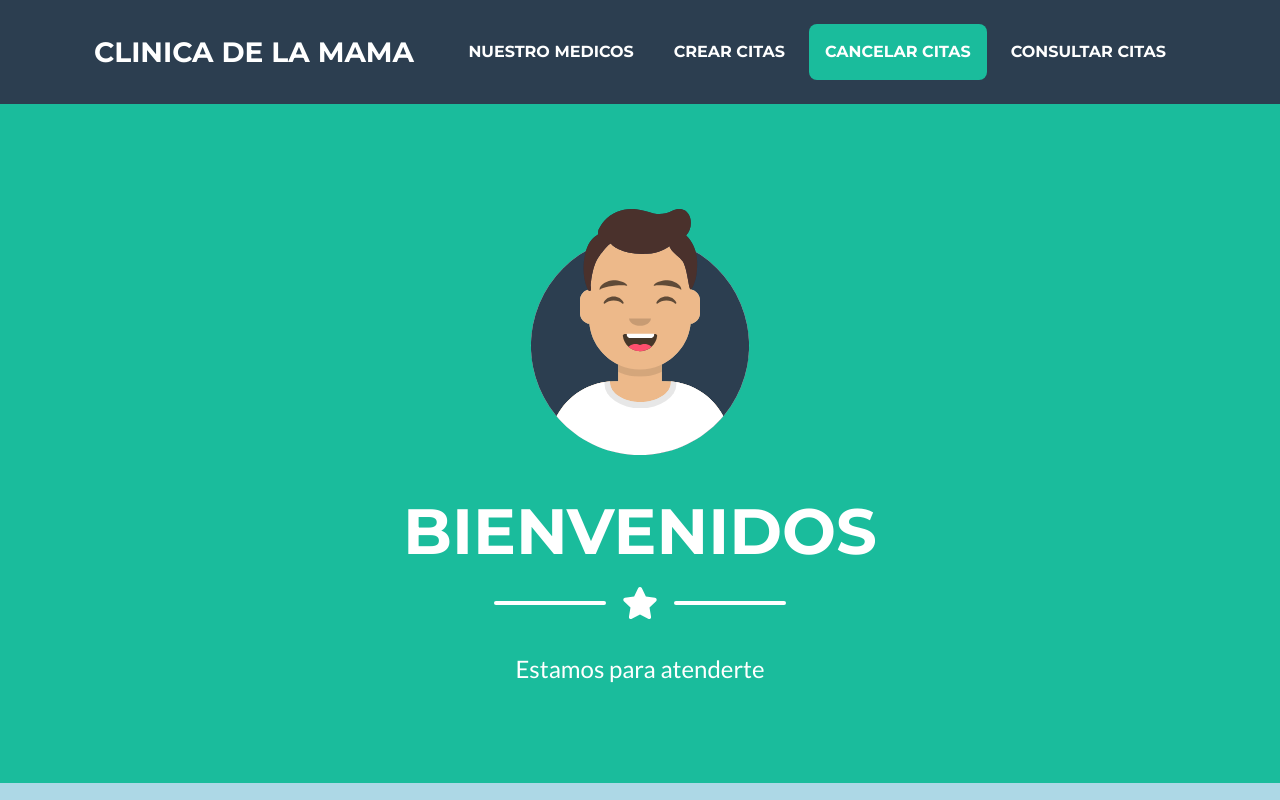
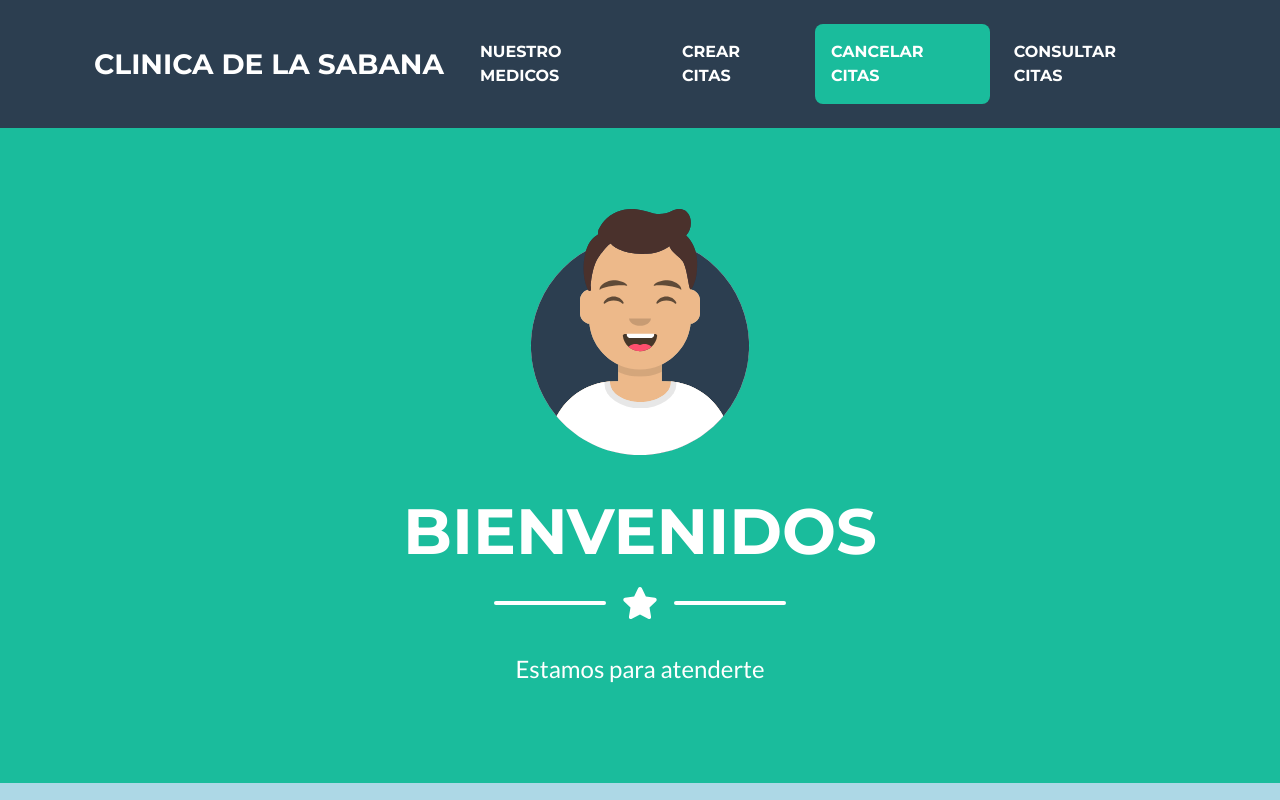
Before and after one commit to augustoecji/ProyectoClinica, a plain HTML site: page index.html in a window 1280 px wide. Shown: the top 800 px of the page. Drawn offline with nearby package versions, Linux system fonts and the light colour scheme.

Commit message:
todo correcto

```diff
--- a/index.html
+++ b/index.html
@@ -19,7 +19,7 @@
         <!-- Navigation-->
         <nav class="navbar navbar-expand-lg bg-secondary text-uppercase fixed-top" id="mainNav">
             <div class="container">
-                <a class="navbar-brand js-scroll-trigger" href="#page-top">Clinica de La mama</a>
+                <a class="navbar-brand js-scroll-trigger" href="#page-top">Clinica de La Sabana</a>
                 <button class="navbar-toggler navbar-toggler-right text-uppercase font-weight-bold bg-primary text-white rounded"
                 type="button" data-toggle="collapse" data-target="#navbarResponsive" aria-controls="navbarResponsive"
                 aria-expanded="false" aria-label="Toggle navigation">Menu <i class="fas fa-bars"></i></button>
```
